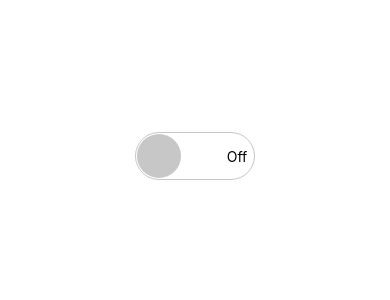
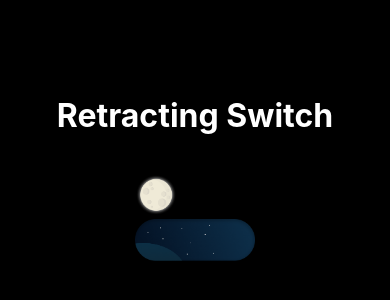
Before and after one commit to anirudhj2000/ExpoSnippets, a React Native app: screen / in a window 390 px wide. Shown: the part 266-566 px from the top of the page. Built offline with nearby package versions, Linux system fonts and the light colour scheme.

Commit message:
ui fixes

```diff
--- a/src/components/retractingSwitch.js
+++ b/src/components/retractingSwitch.js
@@ -1,5 +1,5 @@
 import React, { useEffect } from "react";
-import { View, Text, StyleSheet } from "react-native";
+import { View, Text, StyleSheet, Image, ImageBackground } from "react-native";
 import Animated, {
   withSpring,
   useSharedValue,
@@ -34,14 +34,29 @@ const RetractingSwitch = ({ value, onChange }) => {
     });
 
   return (
-    <View style={styles.body}>
+    <ImageBackground
+      source={
+        value
+          ? require("../../assets/day.png")
+          : require("../../assets/night.png")
+      }
+      style={styles.body}
+      resizeMode="contain"
+    >
       <GestureDetector gesture={tap}>
-        <Animated.View style={[styles.switchToggle, animatedStyles]} />
+        <Animated.View style={[styles.switchToggle, animatedStyles]}>
+          <Image
+            source={
+              value
+                ? require("../../assets/Sun.png")
+                : require("../../assets/Moon.png")
+            }
+            resizeMode="contain"
+            style={styles.switchToggle}
+          />
+        </Animated.View>
       </GestureDetector>
-      <View style={{ marginHorizontal: "5%" }}>
-        <Text>{value ? "On" : "Off"}</Text>
-      </View>
-    </View>
+    </ImageBackground>
   );
 };
 
@@ -52,17 +67,13 @@ const styles = new StyleSheet.create({
     alignItems: "center",
     justifyContent: "space-between",
     width: 120,
-    height: 48,
-    borderRadius: 48,
     borderColor: "#c7c7c7",
-    borderWidth: 1,
     padding: 1,
   },
   switchToggle: {
-    height: 44,
-    width: 44,
+    height: 40,
+    width: 40,
     borderRadius: 48,
-    backgroundColor: "#c7c7c7",
   },
 });
 
--- a/src/screens/retractingSwitchDemo.js
+++ b/src/screens/retractingSwitchDemo.js
@@ -5,7 +5,28 @@ import RetractingSwitch from "../components/retractingSwitch";
 const RetractingSwitchDemo = () => {
   const [value, setValue] = useState(false);
   return (
-    <View style={{ display: "flex", flexDirection: "column" }}>
+    <View
+      style={{
+        display: "flex",
+        flexDirection: "column",
+        justifyContent: "center",
+        alignItems: "center",
+        height: "100%",
+        width: "100%",
+        backgroundColor: !value ? "#000" : "#fff",
+      }}
+    >
+      <View style={{ display: "flex", marginBottom: "10%" }}>
+        <Text
+          style={{
+            fontSize: 32,
+            color: value ? "#000" : "#fff",
+            fontWeight: "bold",
+          }}
+        >
+          Retracting Switch
+        </Text>
+      </View>
       <RetractingSwitch
         value={value}
         onChange={() => {
```
